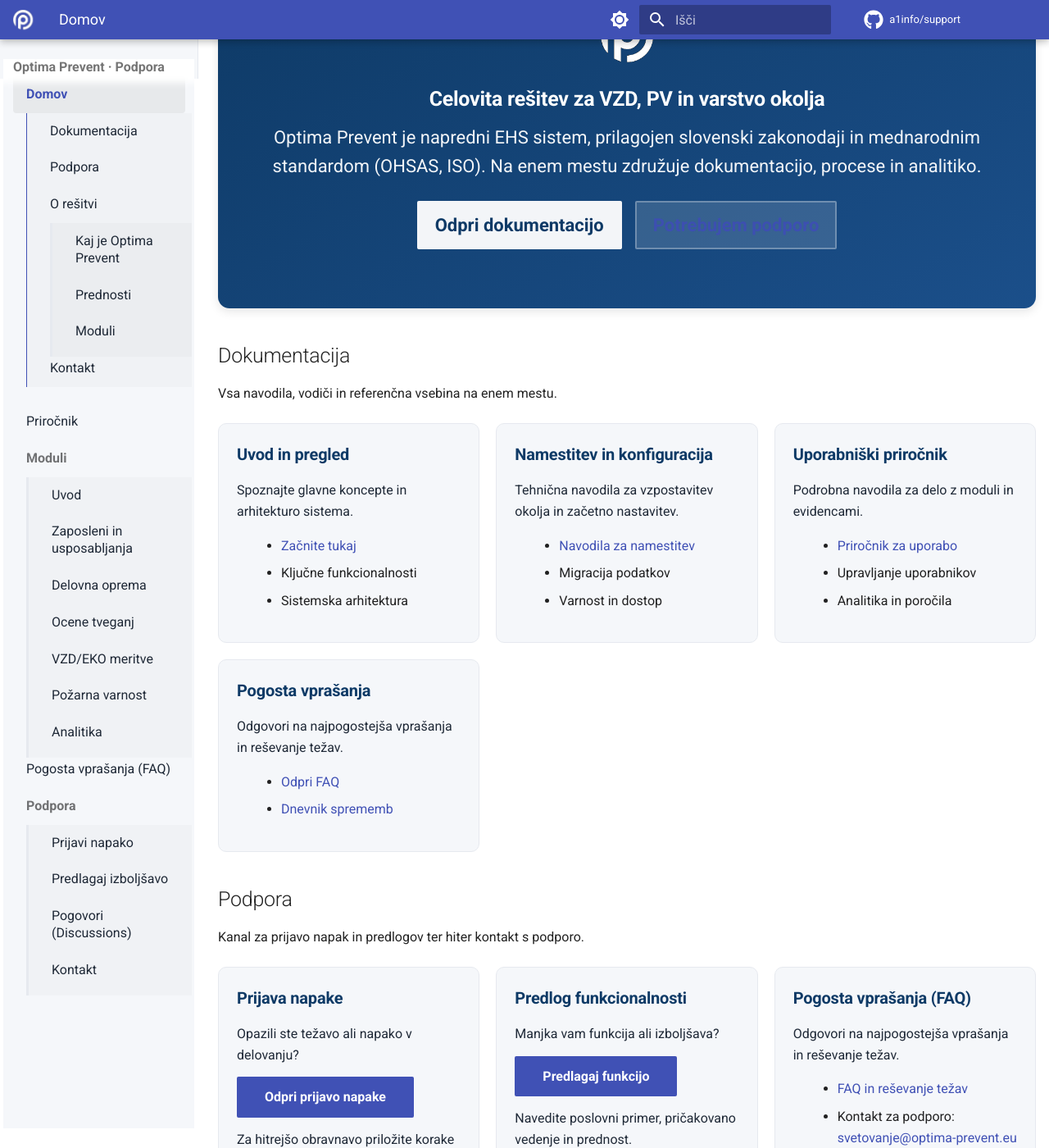
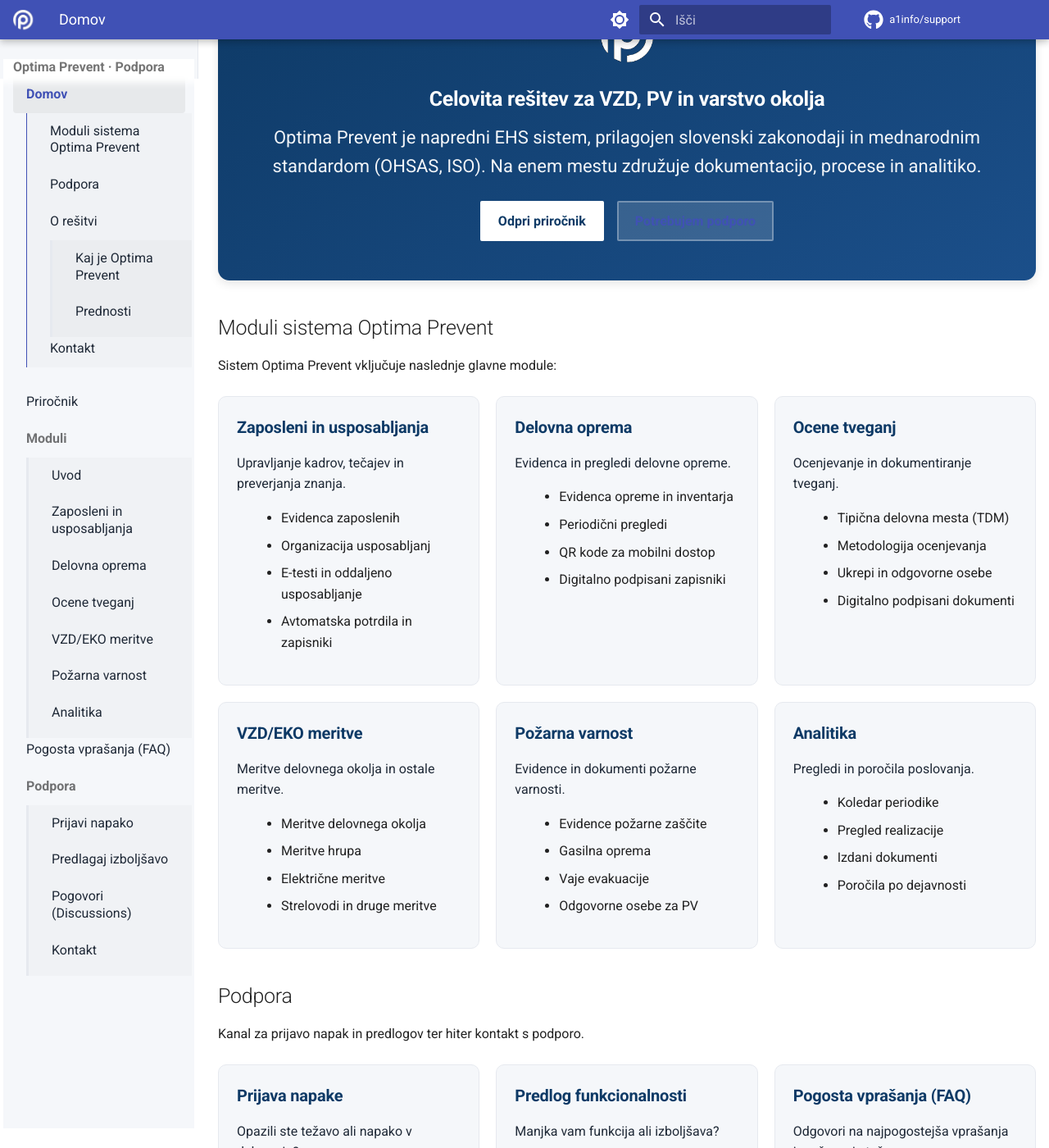
Before and after one commit to a1info/support, an MkDocs documentation site: the page built from docs/index.md, in a window 1280 px wide and 1400 px high, scrolled down 216 px. Shown: the whole window at 82% size. Built offline with MkDocs 1.6.1 and Material for MkDocs 9.7.7, drawn with Linux system fonts in a browser that asks for light colours; comment, search, counter and statistics services are not loaded; some of the changed text lies outside the part shown.

Commit message:
Revise documentation for Optima Prevent modules and support

```diff
--- a/docs/index.md
+++ b/docs/index.md
@@ -4,50 +4,75 @@
   <img src="media/logos/op-logo.png" alt="Optima Prevent logo" />
   <h2>Celovita rešitev za VZD, PV in varstvo okolja</h2>
   <p>Optima Prevent je napredni EHS sistem, prilagojen slovenski zakonodaji in mednarodnim standardom (OHSAS, ISO). Na enem mestu združuje dokumentacijo, procese in analitiko.</p>
-  <p class="op-cta">
-    <a class="md-button md-button--primary" href="manual-sl/">Odpri dokumentacijo</a>
+  <div class="op-cta">
+    <a class="md-button md-button--primary" href="manual-sl/">Odpri priročnik</a>
     <a class="md-button" href="#podpora">Potrebujem podporo</a>
-  </p>
+  </div>
 </div>
 
-## Dokumentacija
+## Moduli sistema Optima Prevent
 
-Vsa navodila, vodiči in referenčna vsebina na enem mestu.
+Sistem Optima Prevent vključuje naslednje glavne module:
 
 <div class="op-grid">
   <div class="op-card">
-    <h3>Uvod in pregled</h3>
-    <p>Spoznajte glavne koncepte in arhitekturo sistema.</p>
+    <h3>Zaposleni in usposabljanja</h3>
+    <p>Upravljanje kadrov, tečajev in preverjanja znanja.</p>
     <ul>
-      <li><a href="manual/introduction/">Začnite tukaj</a></li>
-      <li>Ključne funkcionalnosti</li>
-      <li>Sistemska arhitektura</li>
+      <li>Evidenca zaposlenih</li>
+      <li>Organizacija usposabljanj</li>
+      <li>E-testi in oddaljeno usposabljanje</li>
+      <li>Avtomatska potrdila in zapisniki</li>
     </ul>
   </div>
   <div class="op-card">
-    <h3>Namestitev in konfiguracija</h3>
-    <p>Tehnična navodila za vzpostavitev okolja in začetno nastavitev.</p>
+    <h3>Delovna oprema</h3>
+    <p>Evidenca in pregledi delovne opreme.</p>
     <ul>
-      <li><a href="manual/introduction/#namestitev">Navodila za namestitev</a></li>
-      <li>Migracija podatkov</li>
-      <li>Varnost in dostop</li>
+      <li>Evidenca opreme in inventarja</li>
+      <li>Periodični pregledi</li>
+      <li>QR kode za mobilni dostop</li>
+      <li>Digitalno podpisani zapisniki</li>
     </ul>
   </div>
   <div class="op-card">
-    <h3>Uporabniški priročnik</h3>
-    <p>Podrobna navodila za delo z moduli in evidencami.</p>
+    <h3>Ocene tveganj</h3>
+    <p>Ocenjevanje in dokumentiranje tveganj.</p>
     <ul>
-      <li><a href="manual-sl/">Priročnik za uporabo</a></li>
-      <li>Upravljanje uporabnikov</li>
-      <li>Analitika in poročila</li>
+      <li>Tipična delovna mesta (TDM)</li>
+      <li>Metodologija ocenjevanja</li>
+      <li>Ukrepi in odgovorne osebe</li>
+      <li>Digitalno podpisani dokumenti</li>
     </ul>
   </div>
   <div class="op-card">
-    <h3>Pogosta vprašanja</h3>
-    <p>Odgovori na najpogostejša vprašanja in reševanje težav.</p>
+    <h3>VZD/EKO meritve</h3>
+    <p>Meritve delovnega okolja in ostale meritve.</p>
     <ul>
-      <li><a href="manual/faq/">Odpri FAQ</a></li>
-      <li><a href="CHANGELOG/">Dnevnik sprememb</a></li>
+      <li>Meritve delovnega okolja</li>
+      <li>Meritve hrupa</li>
+      <li>Električne meritve</li>
+      <li>Strelovodi in druge meritve</li>
+    </ul>
+  </div>
+  <div class="op-card">
+    <h3>Požarna varnost</h3>
+    <p>Evidence in dokumenti požarne varnosti.</p>
+    <ul>
+      <li>Evidence požarne zaščite</li>
+      <li>Gasilna oprema</li>
+      <li>Vaje evakuacije</li>
+      <li>Odgovorne osebe za PV</li>
+    </ul>
+  </div>
+  <div class="op-card">
+    <h3>Analitika</h3>
+    <p>Pregledi in poročila poslovanja.</p>
+    <ul>
+      <li>Koledar periodike</li>
+      <li>Pregled realizacije</li>
+      <li>Izdani dokumenti</li>
+      <li>Poročila po dejavnosti</li>
     </ul>
   </div>
 </div>
```
Also changed, not shown: other parts of docs/index.md (+1 -12 lines).
